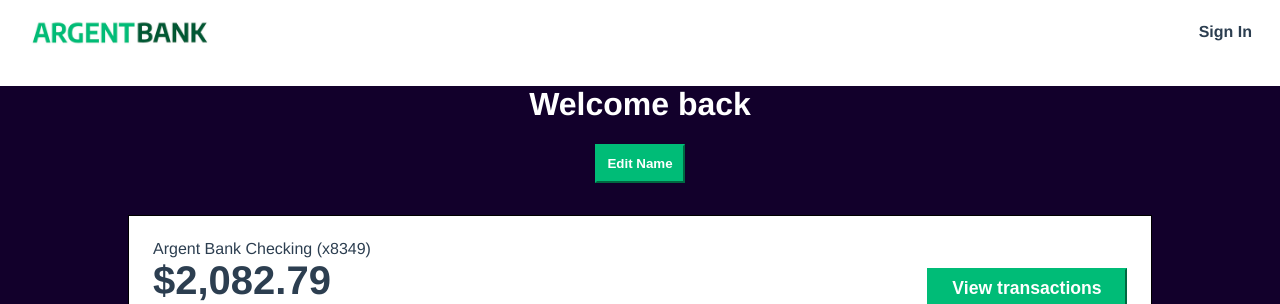
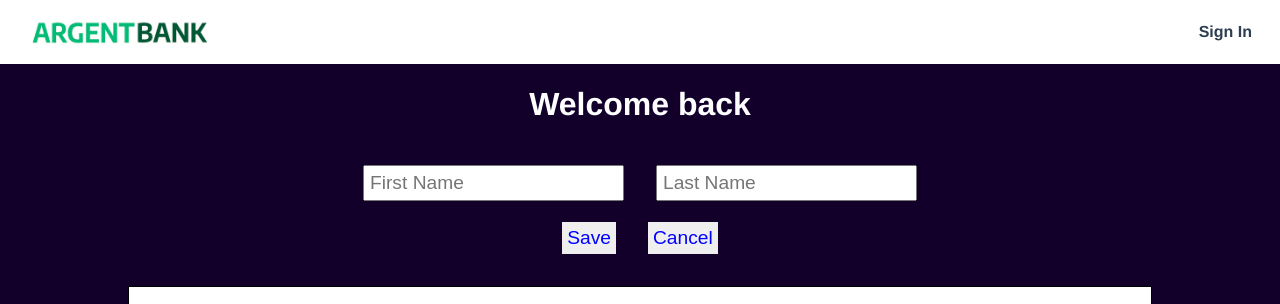
Before and after one commit to RyanDjafri/ArgentBank, a React (Create React App) app in the folder front/: page /user in a window 1280 px wide. Both pictures are taken after a click on the button "Edit Name". Shown: the top 304 px of the page. Built offline with nearby package versions, Linux system fonts and the light colour scheme.

Commit message:
editprofile, debug bearer

```diff
--- a/front/src/App.js
+++ b/front/src/App.js
@@ -13,7 +13,7 @@ const App = () => {
     const token = localStorage.getItem("jwt");
     if (token) {
       setUid(token);
-      dispatch(getUserProfile());
+      dispatch(getUserProfile(uid));
     }
   }, [dispatch]);
 
--- a/front/src/assets/style/App.css
+++ b/front/src/assets/style/App.css
@@ -262,8 +262,38 @@ body {
 .header {
   color: #fff;
   margin-bottom: 2rem;
+  display:flex;
+  justify-content: center;
+  align-items: center;
+  flex-direction: column;
+  gap:1rem;
 }
 
+.inputs {
+display:flex;
+gap:2rem;
+padding: 5px;
+
+}
+input {
+  padding: 5px;
+  font-size: 1.2rem;
+}
+.btns {
+  display:flex;
+  gap:2rem;
+}
+.btns button {
+  padding: 5px;
+  font-size: 1.2rem;
+  color:blue;
+  border:1px blue;
+  cursor: pointer;
+}
+
+.hidden {
+  display:none;
+}
 .transaction-button {
   display: block;
   width: 100%;
--- a/front/src/pages/Transactions.js
+++ b/front/src/pages/Transactions.js
@@ -1,9 +1,27 @@
-import React from "react";
+import React, { useState } from "react";
 import Navbar from "../components/Navbar";
 import Footer from "../components/Footer";
 import TransaCard from "../components/features/TransaCard";
 
 const Transactions = () => {
+  const [firstName, setFirstName] = useState("");
+  const [lastName, setLastName] = useState("");
+  const [editMode, setEditMode] = useState(false);
+
+  const handleEditProfile = () => {
+    setEditMode(true);
+  };
+
+  const handleSave = () => {
+    setEditMode(false);
+  };
+
+  const handleCancel = () => {
+    setFirstName("");
+    setLastName("");
+    setEditMode(false);
+  };
+
   return (
     <div>
       <Navbar />
@@ -13,7 +31,35 @@ const Transactions = () => {
             Welcome back
             <br />
           </h1>
-          <button className="edit-button">Edit Name</button>
+          {!editMode && (
+            <button className="edit-button" onClick={handleEditProfile}>
+              Edit Name
+            </button>
+          )}
+          <div className={editMode ? "inputs" : "inputs hidden"}>
+            <input
+              type="text"
+              placeholder="First Name"
+              value={firstName}
+              onChange={(e) => setFirstName(e.target.value)}
+              className="input-field"
+            />
+            <input
+              type="text"
+              placeholder="Last Name"
+              value={lastName}
+              onChange={(e) => setLastName(e.target.value)}
+              className="input-field"
+            />
+          </div>
+          <div className={editMode ? "btns" : "btns hidden"}>
+            <button onClick={handleSave} className="save-btn">
+              Save
+            </button>
+            <button onClick={handleCancel} className="cancel-btn">
+              Cancel
+            </button>
+          </div>
         </div>
         <h2 className="sr-only">Accounts</h2>
         <TransaCard
```
